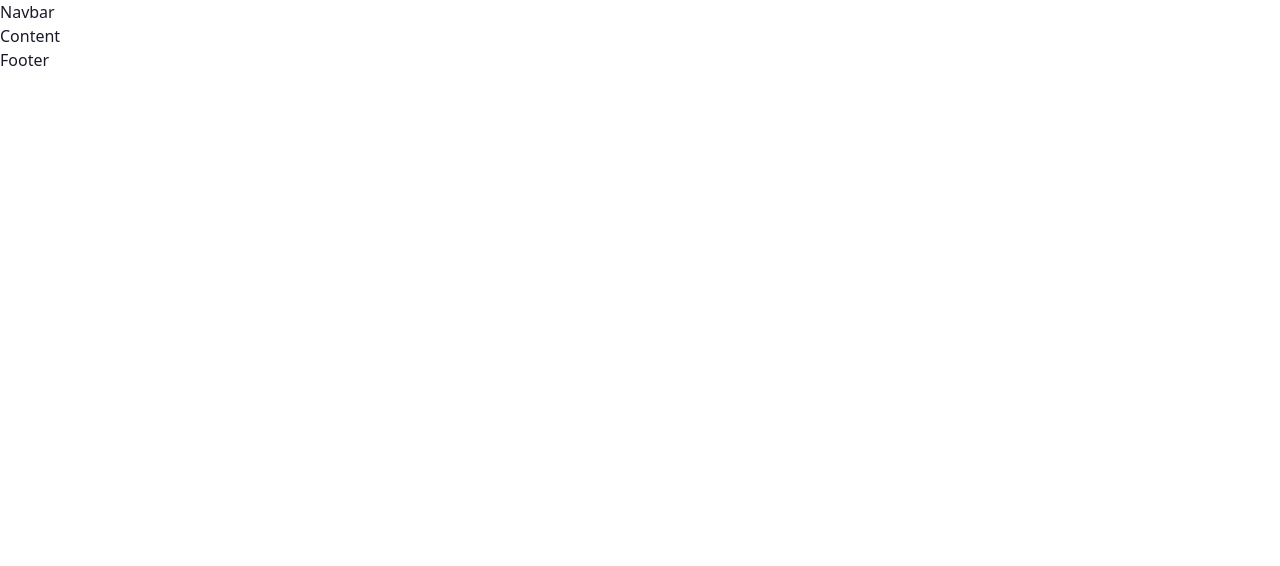
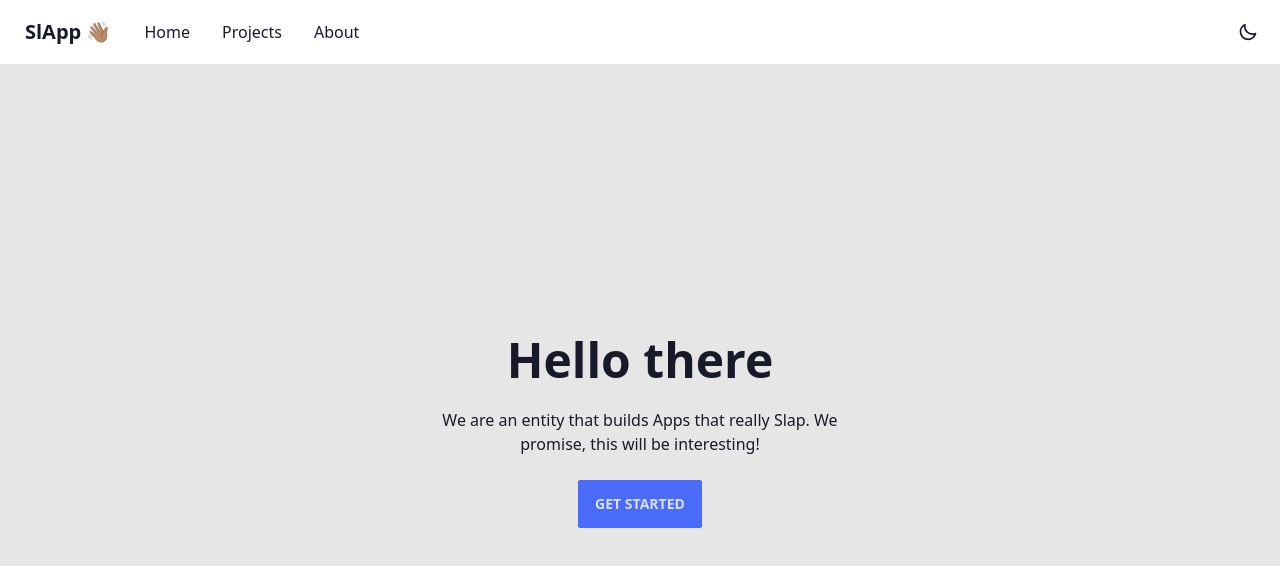
Before and after one commit to gthaka/react-zustand, a React (Vite) app: page / in a window 1280 px wide. Shown: the top 566 px of the page. Built offline with nearby package versions, Linux system fonts and the light colour scheme.

Commit message:
refactor: App -  navbar - content - footer

```diff
--- a/src/App.jsx
+++ b/src/App.jsx
@@ -1,14 +1,82 @@
 
 function App() {
 
-
   return (
-    <>
-      <div>Navbar</div>
-      <div>Content</div>
-      <div>Footer</div>
-    </>
+    <div data-theme="corporate" className="h-screen">
+      <Navbar />
+      <Content />
+      {/* <Footer /> */}
+    </div>
   )
 }
 
+function Navbar() {
+  return (
+    <div className="navbar bg-base-100">
+      <div className="navbar-start">
+        <a className="btn btn-ghost normal-case text-xl">SlApp 👋🏽</a>
+        <div className="md:hidden dropdown">
+          <label tabIndex={0} className="btn btn-ghost btn-circle">
+            <svg xmlns="http://www.w3.org/2000/svg" className="h-5 w-5" fill="none" viewBox="0 0 24 24" stroke="currentColor"><path strokeLinecap="round" strokeLinejoin="round" strokeWidth="2" d="M4 6h16M4 12h16M4 18h7" /></svg>
+          </label>
+          <ul tabIndex={0} className="menu menu-compact dropdown-content mt-3 p-2 shadow bg-base-100 rounded-box w-52">
+            <li><a>Home</a></li>
+            <li><a>Projects</a></li>
+            <li><a>About</a></li>
+          </ul>
+        </div>
+        <div className="hidden md:inline flex-none">
+          <ul className="menu menu-horizontal p-0">
+            <li><a>Home</a></li>
+            <li><a>Projects</a></li>
+            <li><a>About</a></li>
+          </ul>
+        </div>
+      </div>
+      <div className="navbar-center">
+      </div>
+      <div className="navbar-end">
+        <label className="swap swap-rotate btn btn-ghost btn-circle">
+          <input type="checkbox" />
+          <svg className="swap-on fill-current w-5 h-5" xmlns="http://www.w3.org/2000/svg" viewBox="0 0 24 24"><path d="M5.64,17l-.71.71a1,1,0,0,0,0,1.41,1,1,0,0,0,1.41,0l.71-.71A1,1,0,0,0,5.64,17ZM5,12a1,1,0,0,0-1-1H3a1,1,0,0,0,0,2H4A1,1,0,0,0,5,12Zm7-7a1,1,0,0,0,1-1V3a1,1,0,0,0-2,0V4A1,1,0,0,0,12,5ZM5.64,7.05a1,1,0,0,0,.7.29,1,1,0,0,0,.71-.29,1,1,0,0,0,0-1.41l-.71-.71A1,1,0,0,0,4.93,6.34Zm12,.29a1,1,0,0,0,.7-.29l.71-.71a1,1,0,1,0-1.41-1.41L17,5.64a1,1,0,0,0,0,1.41A1,1,0,0,0,17.66,7.34ZM21,11H20a1,1,0,0,0,0,2h1a1,1,0,0,0,0-2Zm-9,8a1,1,0,0,0-1,1v1a1,1,0,0,0,2,0V20A1,1,0,0,0,12,19ZM18.36,17A1,1,0,0,0,17,18.36l.71.71a1,1,0,0,0,1.41,0,1,1,0,0,0,0-1.41ZM12,6.5A5.5,5.5,0,1,0,17.5,12,5.51,5.51,0,0,0,12,6.5Zm0,9A3.5,3.5,0,1,1,15.5,12,3.5,3.5,0,0,1,12,15.5Z" /></svg>
+          <svg className="swap-off fill-current w-5 h-5" xmlns="http://www.w3.org/2000/svg" viewBox="0 0 24 24"><path d="M21.64,13a1,1,0,0,0-1.05-.14,8.05,8.05,0,0,1-3.37.73A8.15,8.15,0,0,1,9.08,5.49a8.59,8.59,0,0,1,.25-2A1,1,0,0,0,8,2.36,10.14,10.14,0,1,0,22,14.05,1,1,0,0,0,21.64,13Zm-9.5,6.69A8.14,8.14,0,0,1,7.08,5.22v.27A10.15,10.15,0,0,0,17.22,15.63a9.79,9.79,0,0,0,2.1-.22A8.11,8.11,0,0,1,12.14,19.73Z" /></svg>
+        </label>
+      </div>
+    </div>
+  )
+}
+
+function Content() {
+  return (
+    <div className="h-[calc(100vh_-_64px)]">
+      <div className="hero min-h-full bg-base-200">
+        <div className="hero-content text-center">
+          <div className="max-w-md">
+            <h1 className="text-5xl font-bold">Hello there</h1>
+            <p className="py-6">We are an entity that builds Apps that really Slap.
+              We promise, this will be interesting!</p>
+            <button className="btn btn-primary">Get Started</button>
+          </div>
+        </div>
+      </div>
+    </div>
+  )
+}
+
+function Footer() {
+  return (
+    <footer className="fixed inset-x-0 bottom-0 footer items-center p-4 bg-neutral text-neutral-content">
+      <div className="items-center grid-flow-col">
+        <svg width="36" height="36" viewBox="0 0 24 24" xmlns="http://www.w3.org/2000/svg" fillRule="evenodd" clipRule="evenodd" className="fill-current"><path d="M22.672 15.226l-2.432.811.841 2.515c.33 1.019-.209 2.127-1.23 2.456-1.15.325-2.148-.321-2.463-1.226l-.84-2.518-5.013 1.677.84 2.517c.391 1.203-.434 2.542-1.831 2.542-.88 0-1.601-.564-1.86-1.314l-.842-2.516-2.431.809c-1.135.328-2.145-.317-2.463-1.229-.329-1.018.211-2.127 1.231-2.456l2.432-.809-1.621-4.823-2.432.808c-1.355.384-2.558-.59-2.558-1.839 0-.817.509-1.582 1.327-1.846l2.433-.809-.842-2.515c-.33-1.02.211-2.129 1.232-2.458 1.02-.329 2.13.209 2.461 1.229l.842 2.515 5.011-1.677-.839-2.517c-.403-1.238.484-2.553 1.843-2.553.819 0 1.585.509 1.85 1.326l.841 2.517 2.431-.81c1.02-.33 2.131.211 2.461 1.229.332 1.018-.21 2.126-1.23 2.456l-2.433.809 1.622 4.823 2.433-.809c1.242-.401 2.557.484 2.557 1.838 0 .819-.51 1.583-1.328 1.847m-8.992-6.428l-5.01 1.675 1.619 4.828 5.011-1.674-1.62-4.829z"></path></svg>
+        <p>Copyright © 2022 - All right reserved</p>
+      </div>
+      <div className="grid-flow-col gap-4 md:place-self-center md:justify-self-end">
+        <a><svg xmlns="http://www.w3.org/2000/svg" width="24" height="24" viewBox="0 0 24 24" className="fill-current"><path d="M24 4.557c-.883.392-1.832.656-2.828.775 1.017-.609 1.798-1.574 2.165-2.724-.951.564-2.005.974-3.127 1.195-.897-.957-2.178-1.555-3.594-1.555-3.179 0-5.515 2.966-4.797 6.045-4.091-.205-7.719-2.165-10.148-5.144-1.29 2.213-.669 5.108 1.523 6.574-.806-.026-1.566-.247-2.229-.616-.054 2.281 1.581 4.415 3.949 4.89-.693.188-1.452.232-2.224.084.626 1.956 2.444 3.379 4.6 3.419-2.07 1.623-4.678 2.348-7.29 2.04 2.179 1.397 4.768 2.212 7.548 2.212 9.142 0 14.307-7.721 13.995-14.646.962-.695 1.797-1.562 2.457-2.549z"></path></svg>
+        </a>
+        <a><svg xmlns="http://www.w3.org/2000/svg" width="24" height="24" viewBox="0 0 24 24" className="fill-current"><path d="M19.615 3.184c-3.604-.246-11.631-.245-15.23 0-3.897.266-4.356 2.62-4.385 8.816.029 6.185.484 8.549 4.385 8.816 3.6.245 11.626.246 15.23 0 3.897-.266 4.356-2.62 4.385-8.816-.029-6.185-.484-8.549-4.385-8.816zm-10.615 12.816v-8l8 3.993-8 4.007z"></path></svg></a>
+        <a><svg xmlns="http://www.w3.org/2000/svg" width="24" height="24" viewBox="0 0 24 24" className="fill-current"><path d="M9 8h-3v4h3v12h5v-12h3.642l.358-4h-4v-1.667c0-.955.192-1.333 1.115-1.333h2.885v-5h-3.808c-3.596 0-5.192 1.583-5.192 4.615v3.385z"></path></svg></a>
+      </div>
+    </footer>
+  )
+}
 export default App
```
